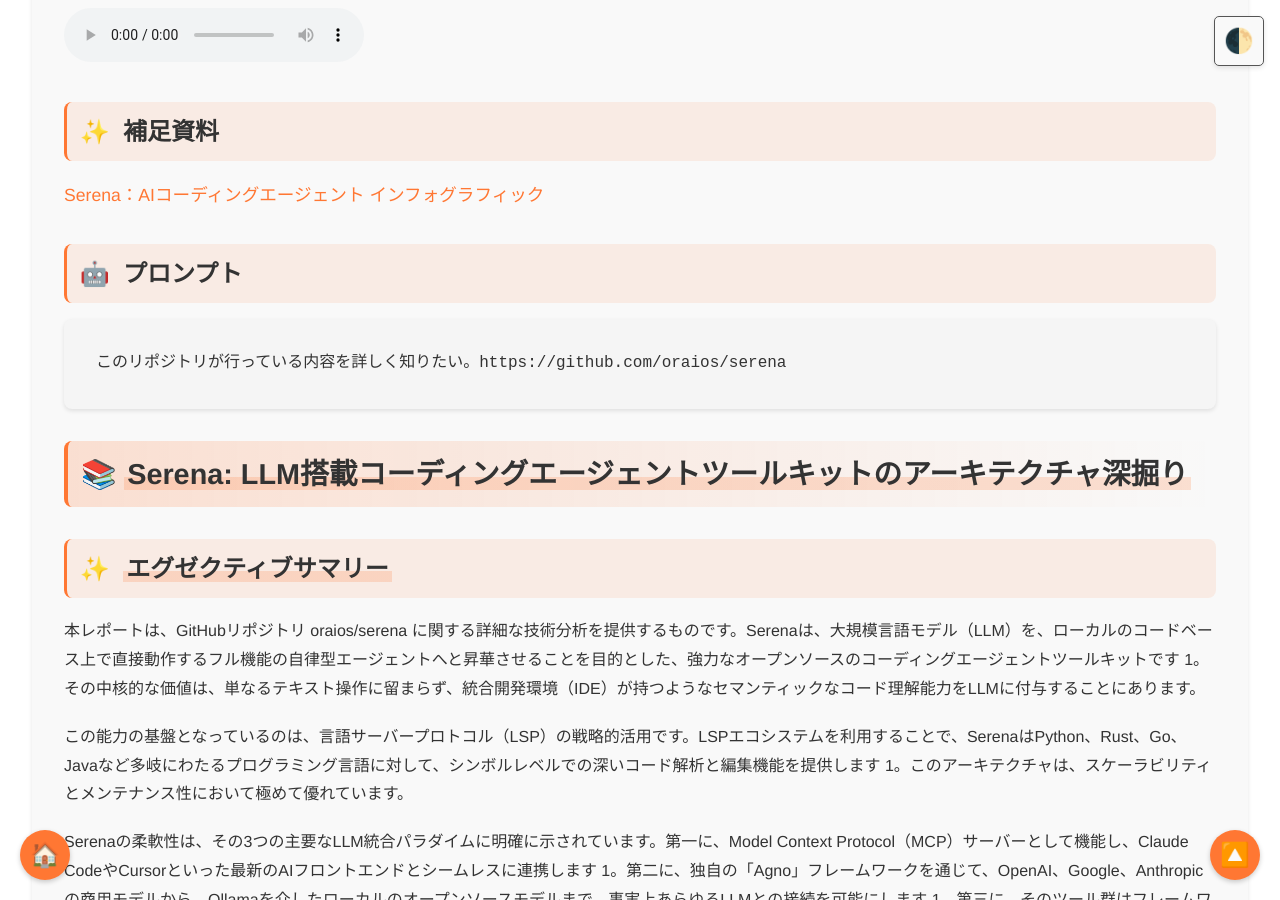
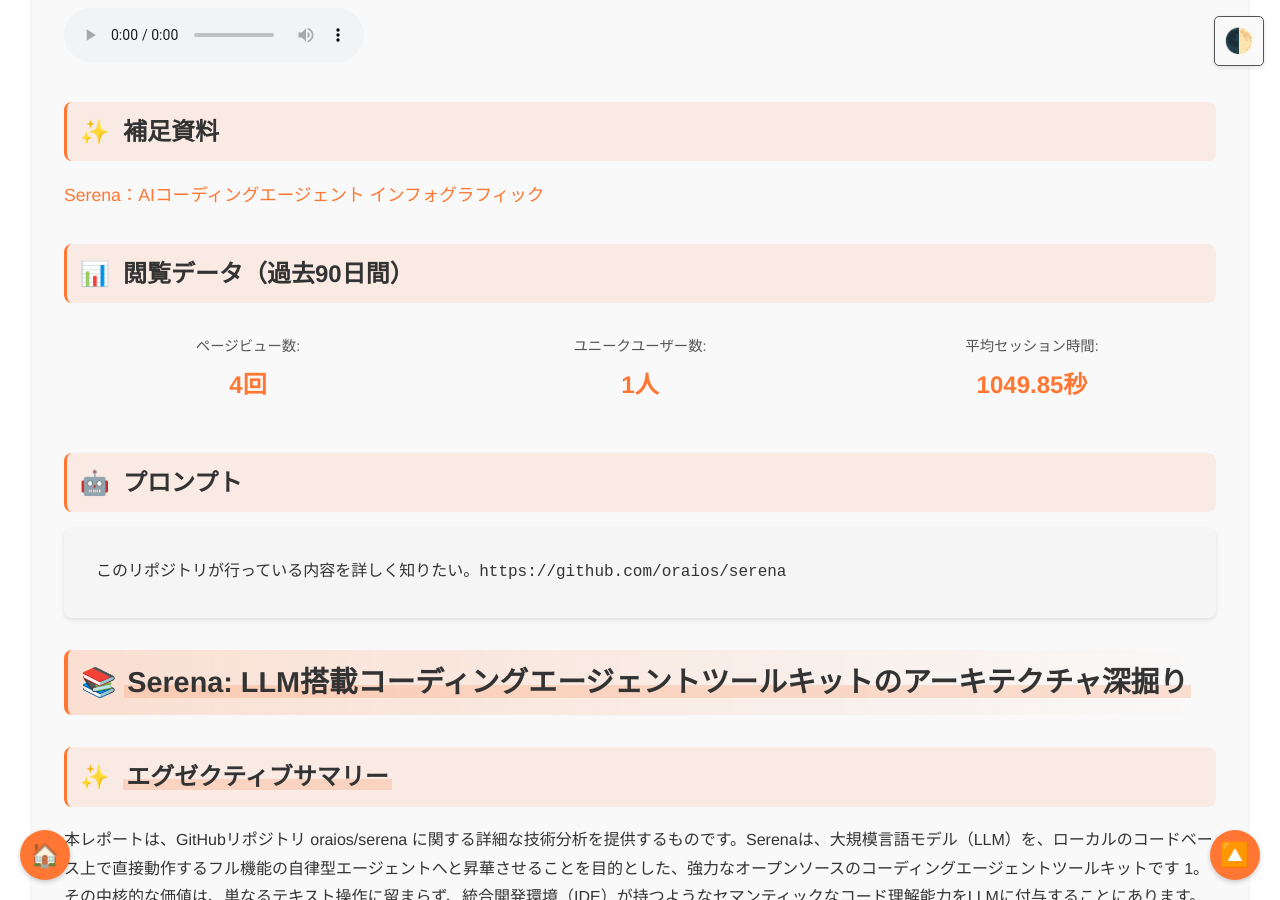
Before and after one commit to aegisfleet/share-deepresearch, a Jekyll site: the page built from _topics/oraios-serena/index.md, in a window 1280 px wide and 900 px high, scrolled down 450 px. Built offline with Jekyll 4.4.1, drawn with Linux system fonts in a browser that asks for light colours.

```diff
--- a/_topics/oraios-serena/index.md
+++ b/_topics/oraios-serena/index.md
@@ -3,11 +3,15 @@ audio: /share-deepresearch/assets/audio/oraios-serena.mp3
 category: ai
 date: 2025-07-29
 description: Serenaは、LLMをローカルのコードベースで直接動作するフル機能の自律型エージェントへと昇華させることを目的とした、強力なオープンソースのコーディングエージェントツールキットです。
+ga4_metrics:
+  avgSessionDuration: 1049.849731
+  pageViews: 4
+  users: 1
 layout: topic
 prompt: このリポジトリが行っている内容を詳しく知りたい。https://github.com/oraios/serena
 supplementary_materials:
-  - title: Serena：AIコーディングエージェント インフォグラフィック
-    url: /share-deepresearch/topics/oraios-serena/infographic.html
+- title: Serena：AIコーディングエージェント インフォグラフィック
+  url: /share-deepresearch/topics/oraios-serena/infographic.html
 tags:
 - AIツール
 - 開発環境
```
Also changed, not shown: _topics/lightweight-chromebook/index.md (+2 -2 lines).
